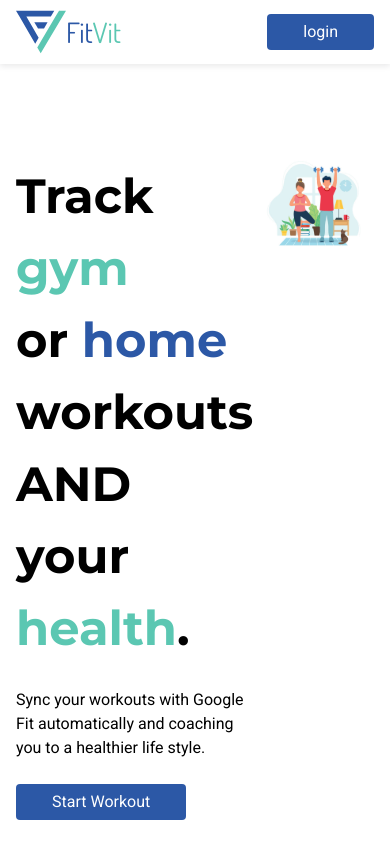
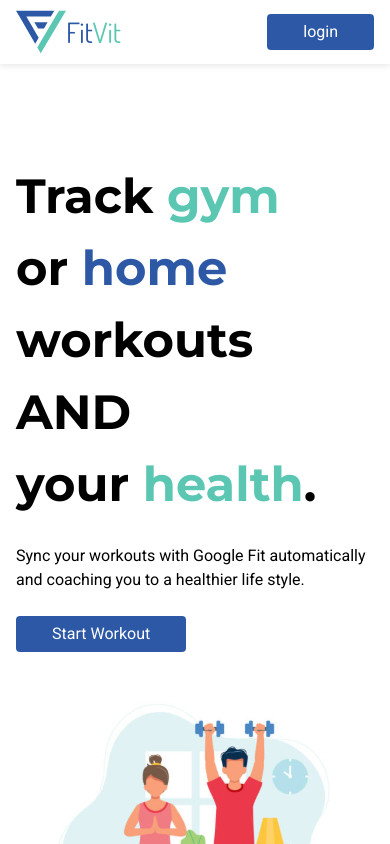
Before and after one commit to JGSolutions/fitvitfitness, a Next.js app: page / in a window 390 px wide. Shown: the top 844 px of the page. Built offline with nearby package versions, Linux system fonts and the light colour scheme.

Commit message:
fixing mobile css for hero section

```diff
--- a/pages/index.js
+++ b/pages/index.js
@@ -27,7 +27,7 @@ export default function Home() {
       </div> */}
 
         <section className={utilsStyle.sections}>
-          <div className={utilsStyle.flexCol} style={{alignItems: 'flex-start'}}>
+          <div className={utilsStyle.flexCol} style={{alignItems: 'flex-start', marginBottom: '48px'}}>
             <h1 className={styles.heroText}>
               Track <span className={utilsStyle.secondaryColor}>gym</span> <br/> or <span className={utilsStyle.primaryColor}>home</span> <br/> workouts AND <br/> your <span className={utilsStyle.secondaryColor}>health</span>.
             </h1>
--- a/styles/Utils.module.css
+++ b/styles/Utils.module.css
@@ -10,12 +10,6 @@
     flex-direction: column;
     align-items: center;
     margin-bottom: 36px;
-}
-
-@media (max-width: 600px) {
-    .main {
-        margin: 0 16px 0 16px;
-    }
 }
 
 .sections {
@@ -37,3 +31,13 @@
 .textParagraph {
     margin-bottom: 24px;
 }
+
+@media (max-width: 600px) {
+    .main {
+        margin: 0 16px 0 16px;
+    }
+
+    .sections {
+        flex-direction: column;
+    }
+}
```
Also changed, not shown: styles/Home.module.css (+2 -9 lines).
